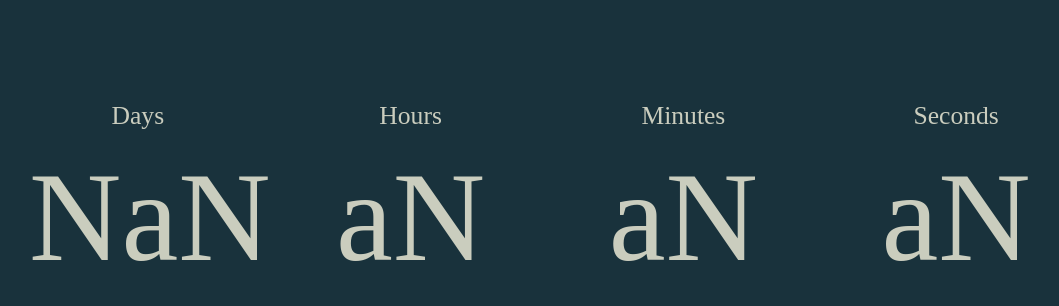
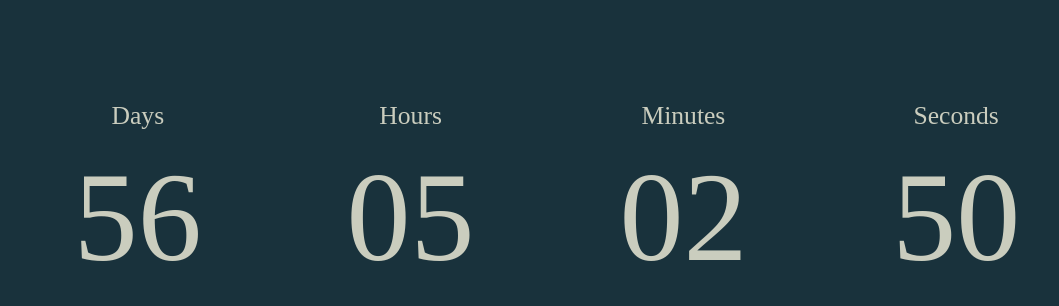
Before and after one commit to hngo24/countdown_class, a plain HTML site: page index.html in a window 1280 px wide. Shown: the part 198-504 px from the top of the page, without its empty margins (93-1152 px from the left). Drawn offline with Linux system fonts and the light colour scheme.

Commit message:
Update index.html

```diff
--- a/index.html
+++ b/index.html
@@ -17,7 +17,7 @@
 
 <script>
 // Set the date we're counting down to
-var countDownDate = new Date("May 11th, 2025 23:59:59").getTime();
+var countDownDate = new Date("May 11, 2025 23:59:59").getTime();
 
 // Update the count down every 1 second
 var x = setInterval(function() {
```
